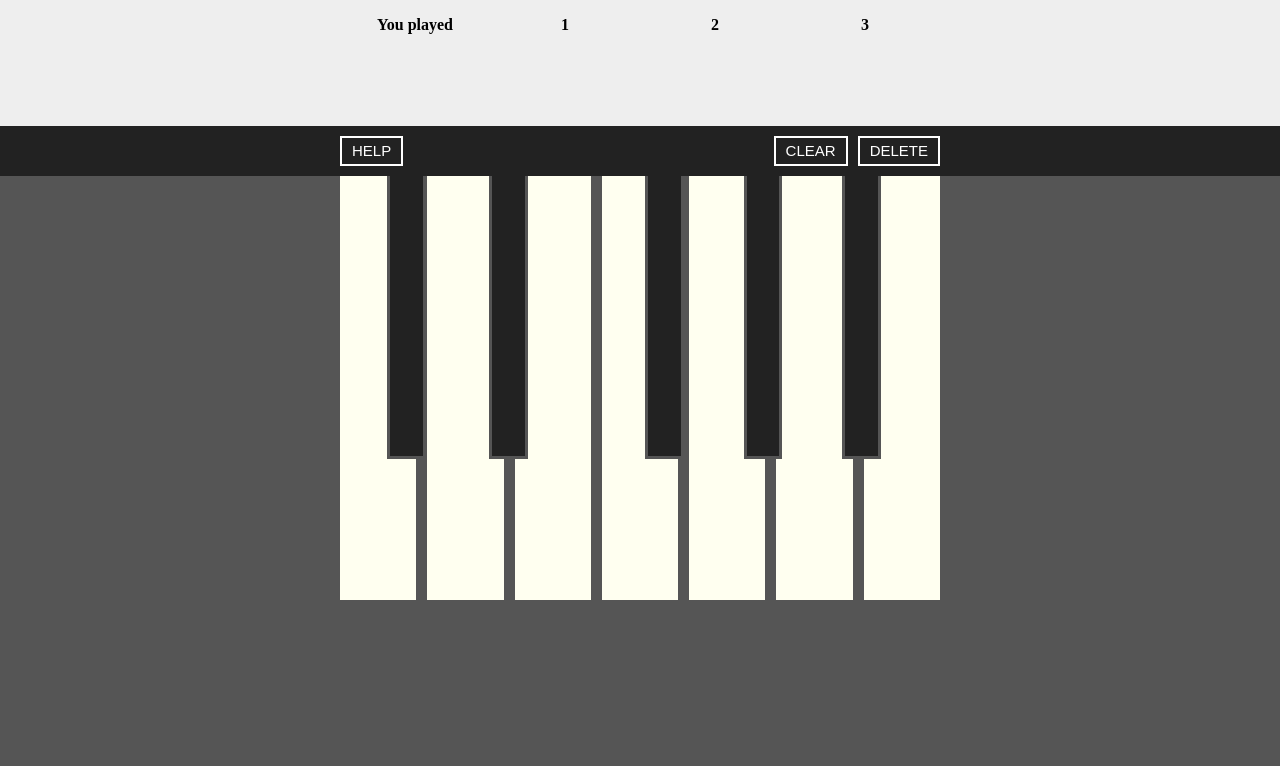
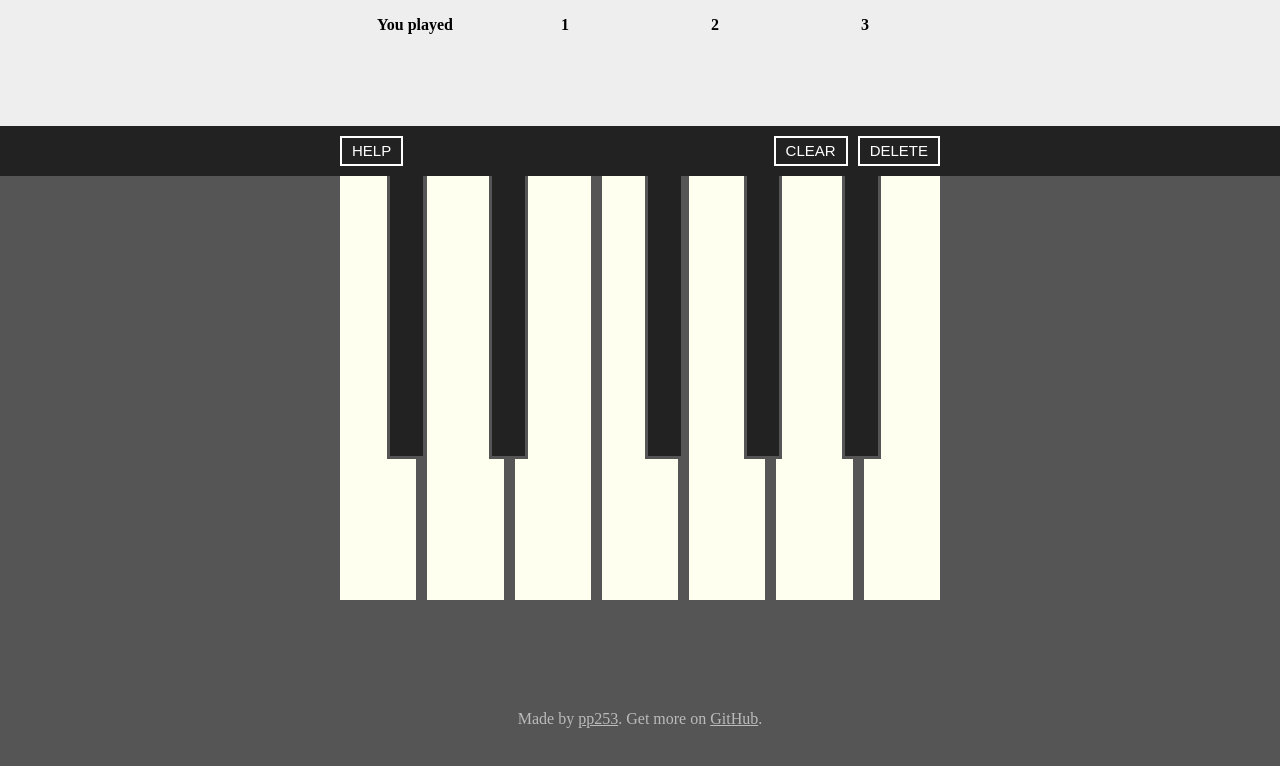
Before and after one commit to pp253/chorder, a website: page index.html in a window 1280 px wide. Drawn offline with nearby package versions, Linux system fonts and the light colour scheme.

Commit message:
add footer

```diff
--- a/index.html
+++ b/index.html
@@ -55,6 +55,10 @@
     </div>
   </div>
 
+  <footer>
+    Made by <a href="https://github.com/pp253">pp253</a>. Get more on <a href="https://github.com/pp253/chorder">GitHub</a>.
+  </footer>
+
   <script src="https://cdnjs.cloudflare.com/ajax/libs/jquery/3.2.1/jquery.js" type="text/javascript"></script>
   <script src="https://abcjs.net/abcjs_basic_midi_3.2.0-min.js" type="text/javascript"></script>
   <script src="./base.js"></script>
--- a/style.scss
+++ b/style.scss
@@ -262,3 +262,15 @@ sub {
     }
   }
 }
+
+footer {
+  width: 100%;
+  max-width: $main-max-width;
+  margin: 0 auto;
+
+  text-align: center;
+  color: #bbb;
+  a {
+    color: #bbb;
+  }
+}
```
Also changed, not shown: style.css.
